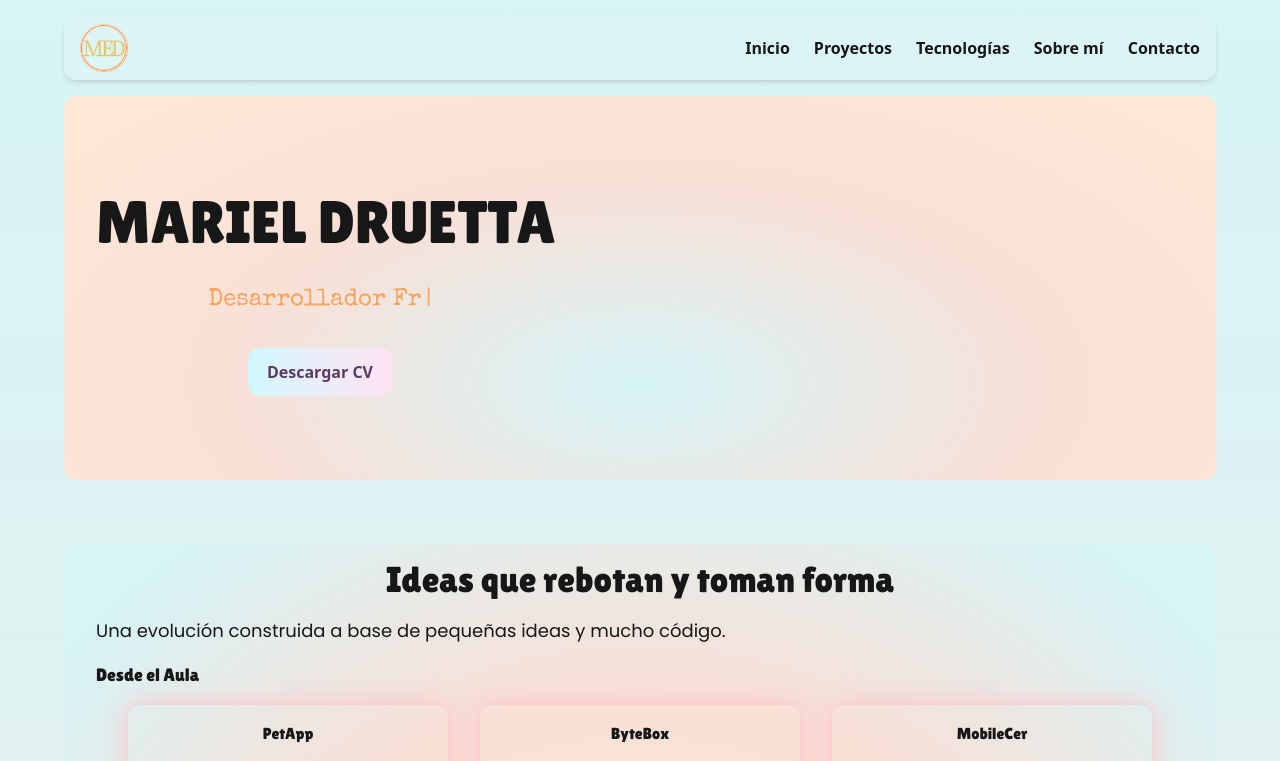
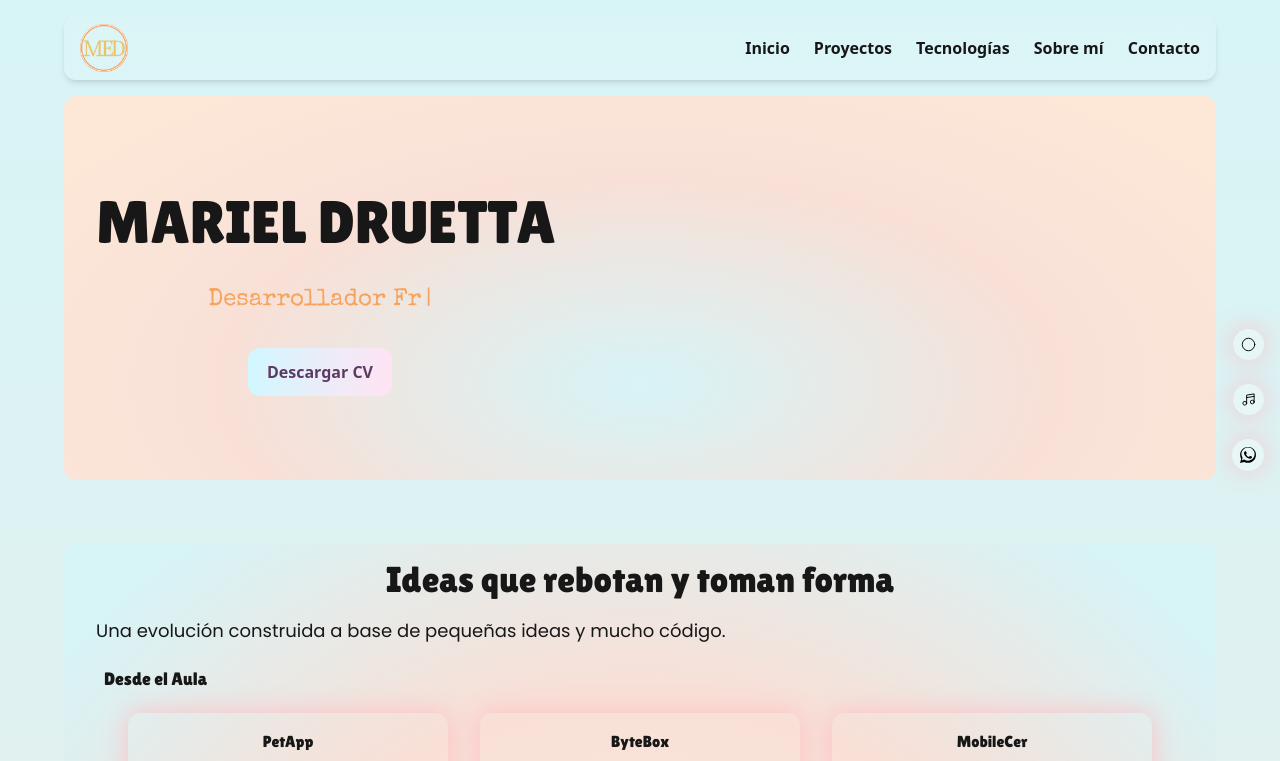
Before and after one commit to MarielDtt/mi-portfolio, a Next.js app: page /home in a window 1280 px wide. Shown: the top 761 px of the page. Built offline with nearby package versions, Linux system fonts and the light colour scheme.

Commit message:
barra lateral

```diff
--- a/src/app/home/layout.tsx
+++ b/src/app/home/layout.tsx
@@ -1,3 +1,4 @@
+import FloatingSidebar from "@/components/floatingSidebar";
 import Footer from "@/components/footer";
 import Navbar from "@/components/navbar";
 
@@ -9,6 +10,7 @@ export default function HomeLayout({
     return (
         <main className="min-h-screen flex flex-col items-center bg-gradient-to-b from-[#D7F4F7] to-[#FDE8D7] ">
             <Navbar />
+            <FloatingSidebar />
             {children}
             <Footer/>
         </main>
--- /dev/null
+++ b/src/components/floatingSidebar/index.tsx
@@ -0,0 +1,47 @@
+import { Circle, Music4 } from 'lucide-react';
+import WhatsAppIcon from "../icons/whatsApp";
+import Link from 'next/link';
+
+function FloatingSidebar() {
+    return (
+        <div className="fixed top-1/2 right-0 transform -translate-y-1/2 hidden sm:flex flex-col items-center gap-6 mr-4">
+
+            <Link href="/">
+                <div className="group relative">
+                    <div className="bg-white/30 rounded-full p-2 backdrop-blur-sm shadow-[0_0_25px_rgba(255,182,193,0.8)] hover:scale-150 transition-transform duration-300 ease-in-out">
+                        <Circle color="#000000" strokeWidth={1.5} size={15} />
+                    </div>
+                    <span className="absolute right-full mr-2 top-1/2 -translate-y-1/2 bg-white text-black text-xs px-2 py-1 rounded shadow-md opacity-0 group-hover:opacity-100 transition-opacity duration-300 whitespace-nowrap">
+                        Burbujas de Inicio
+                    </span>
+                </div>
+            </Link>
+
+            {/* Playlist */}
+            <a href="https://youtube.com/playlist?list=PLTQB9sNwVGZ_w-og1OMhgNrD3egeZYApC&si=MkK0nB11rRFYZcLq" target="_blank" rel="noopener noreferrer">
+                <div className="group relative">
+                    <div className="bg-white/30 rounded-full p-2 backdrop-blur-sm shadow-[0_0_25px_rgba(255,182,193,0.8)] hover:scale-150 transition-transform duration-300 ease-in-out">
+                        <Music4 color="#000000" strokeWidth={1.5} size={15} />
+                    </div>
+                    <span className="absolute right-full mr-2 top-1/2 -translate-y-1/2 bg-white text-black text-xs px-2 py-1 rounded shadow-md opacity-0 group-hover:opacity-100 transition-opacity duration-300 whitespace-nowrap">
+                        Mi Playlist
+                    </span>
+                </div>
+            </a>
+
+            {/* WhatsApp */}
+            <a href="https://api.whatsapp.com/send?phone=5491166603916" target="_blank" rel="noopener noreferrer">
+                <div className="group relative">
+                    <div className="bg-white/30 rounded-full p-2 backdrop-blur-sm shadow-[0_0_25px_rgba(255,182,193,0.8)] hover:scale-150 transition-transform duration-300 ease-in-out">
+                        <WhatsAppIcon className="text-black w-4 h-4" />
+                    </div>
+                    <span className="absolute right-full mr-2 top-1/2 -translate-y-1/2 bg-white text-black text-xs px-2 py-1 rounded shadow-md opacity-0 group-hover:opacity-100 transition-opacity duration-300 whitespace-nowrap">
+                        Contactame
+                    </span>
+                </div>
+            </a>
+        </div>
+    )
+}
+
+export default FloatingSidebar;
--- a/src/components/proyectos/tabs.tsx
+++ b/src/components/proyectos/tabs.tsx
@@ -23,8 +23,8 @@ export function UnderlineTabs() {
                         "bg-transparent border-b-2 border-[#f7a35c] shadow-none rounded-none",
                 }}
                 placeholder=""
-                onPointerEnterCapture=""
-                onPointerLeaveCapture=""
+                onPointerEnterCapture={""}
+                onPointerLeaveCapture={""}
             >
                 <Tab
                     value="Desde el Aula"
```
